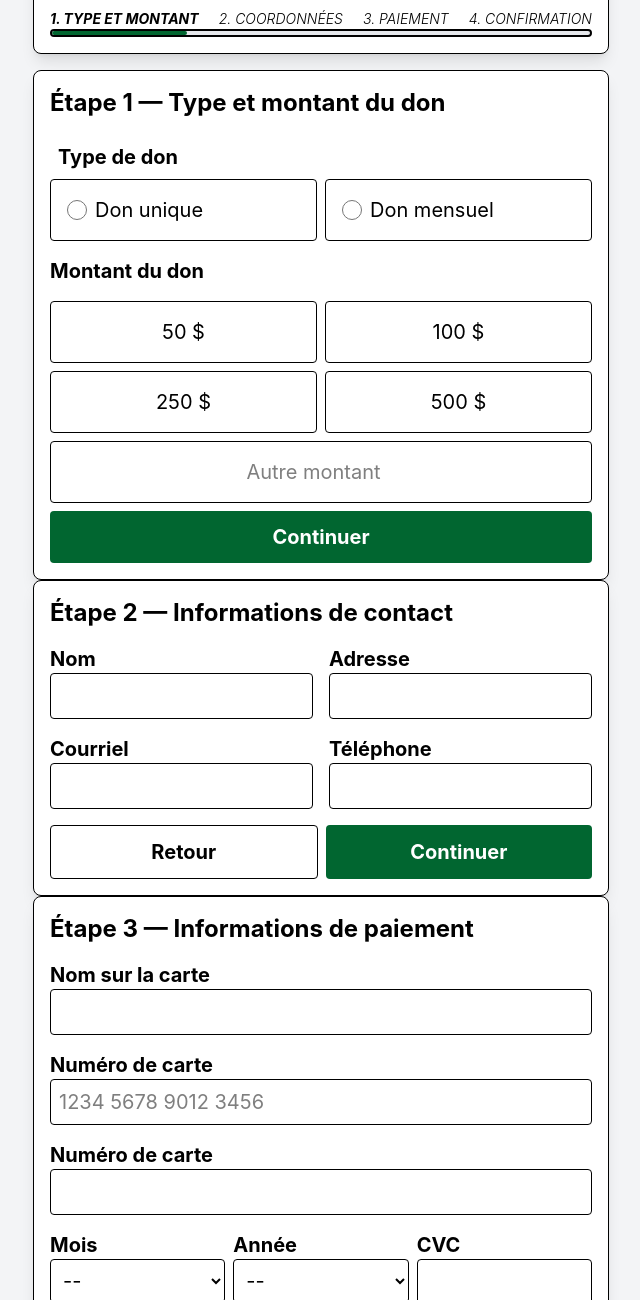
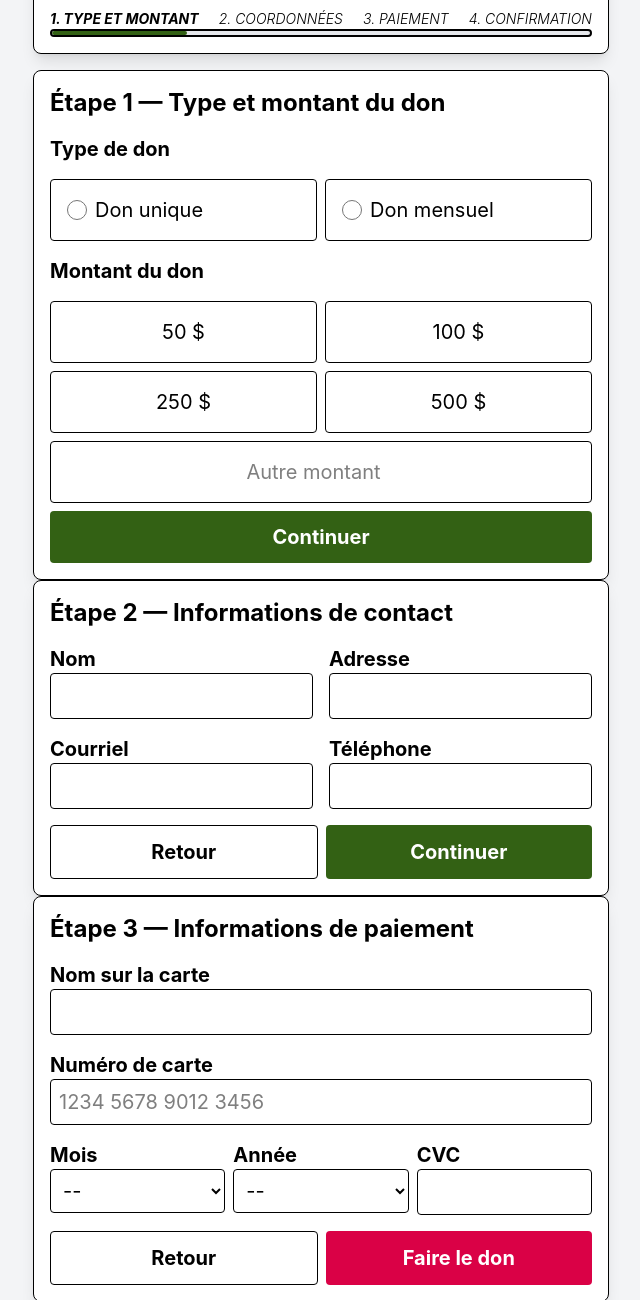
Before and after one commit to 2663588/RPNI3-TP1-formulaire, a website built with Vite: page index.html in a window 1280 px wide. Shown: the part 120-1420 px from the top of the page, without its empty margins (319-959 px from the left). Built offline with nearby package versions, Linux system fonts and the light colour scheme.

Commit message:
Ajouts de theme couleurs CSS et couleurs dans HTML

```diff
--- a/index.html
+++ b/index.html
@@ -32,7 +32,7 @@
       </ol>
       <div class="w-full bg-gray-200 h-2 rounded border-2 border-black overflow-hidden" role="progressbar"
         aria-valuenow="1" aria-valuemin="0" aria-valuemax="4" aria-label="Progression du formulaire">
-        <div class="h-full bg-green-800 h-2 rounded" style="width: 25%;"></div>
+        <div class="h-full bg-oxfam-vert-fonce h-2 rounded" style="width: 25%;"></div>
       </div>
     </nav>
   </div>
@@ -51,9 +51,9 @@
 
         <legend class="font-bold text-2xl">Étape 1 — Type et montant du don</legend>
 
+        <legend class="font-bold">Type de don</legend>
+        <fieldset class="grid grid-cols-2 gap-2">
 
-        <fieldset class="grid grid-cols-2 gap-2">
-          <legend class="font-bold p-2">Type de don</legend>
 
 
           <div class="flex items-center gap-2 border rounded p-4">
@@ -73,7 +73,7 @@
         <!-- 50$ montant -->
         <legend class="font-bold">Montant du don</legend>
         <fieldset class="grid grid-cols-2 gap-2">
-          <legend class="sr-only">Montant du don</legend>
+
           <div>
             <input type="radio" id="montant-50" name="montant" value="50" class="peer sr-only">
             <label for="montant-50"
@@ -112,7 +112,7 @@
 
 
           <button type="button" id="continuer1"
-            class="w-full bg-green-800 hover:bg-green-900 text-white font-bold py-3 rounded col-span-2 text-xl">Continuer</button>
+            class="w-full bg-oxfam-vert-fonce hover:bg-green-900 text-white font-bold py-3 rounded col-span-2 text-xl">Continuer</button>
 
 
         </fieldset>
@@ -155,7 +155,7 @@
         <div class="flex gap-2">
           <button type="button" id="retour2" class="w-full border border-black font-bold py-3 rounded">Retour</button>
           <button type="button" id="continuer2"
-            class="w-full bg-green-800 hover:bg-green-900 text-white font-bold py-3 rounded">Continuer</button>
+            class="w-full bg-oxfam-vert-fonce hover:bg-green-900 text-white font-bold py-3 rounded">Continuer</button>
         </div>
 
 
@@ -184,7 +184,7 @@
 
 
 
-          <!-- Message erreur en bas (COMPLETER EN TYPESCRIPT)-->
+          <!-- Message erreur en bas (COMPLETER EN TYPESCRIPT)
 
           <div>
             <label for="numero-carte" class="font-bold">Numéro de carte</label>
@@ -194,7 +194,7 @@
             <span id="err-numero-carte" role="alert" class="text-red-700 font-bold text-sm"></span>
           </div>
 
-          <!-- Message erreur en haut (COMPLETER EN TYPESCRIPT)-->
+          -->
 
 
 
@@ -250,7 +250,7 @@
         <div class="flex gap-2">
           <button type="button" id="retour3" class="w-full border border-black font-bold py-3 rounded">Retour</button>
           <button type="submit" id="soumettre3"
-            class="w-full bg-pink-700 hover:bg-pink-800 text-white font-bold py-3 rounded">Faire le don</button>
+            class="w-full bg-oxfam-rose hover:bg-pink-800 text-white font-bold py-3 rounded">Faire le don</button>
         </div>
 
 
```
